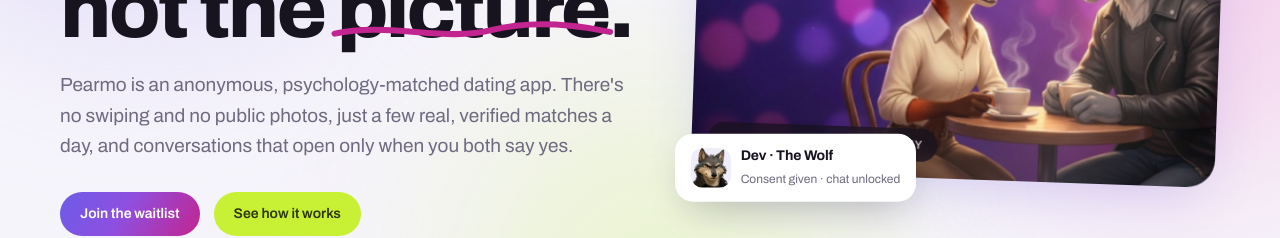
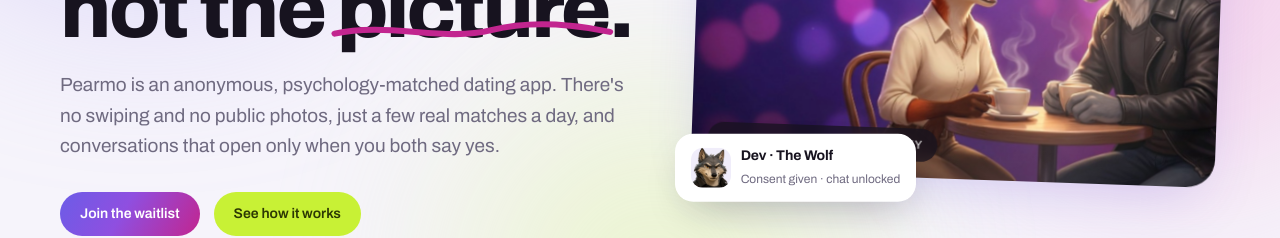
Before and after one commit to Emberloft-Software/pearmo-website, a Next.js app: page / in a window 1280 px wide. Shown: the part 379-617 px from the top of the page. Built offline with nearby package versions, Linux system fonts and the light colour scheme; no server answers; a web font is replaced by a local one.

Commit message:
Correct outdated and false claims: optional verification, consent gates, no emergency contact, push via Firebase, Android-only

```diff
--- a/src/app/opengraph-image.tsx
+++ b/src/app/opengraph-image.tsx
@@ -124,7 +124,7 @@
             }}
           >
             Anonymous, psychology-matched dating. No swiping, no public photos,
-            verified people only.
+            chat only when you both say yes.
           </div>
         </div>
 
--- a/src/app/privacy/page.tsx
+++ b/src/app/privacy/page.tsx
@@ -8,7 +8,7 @@
 
 const title = "Privacy policy";
 const description =
-  "How Pearmo handles your data: avatar-only profiles, ID and liveness verification, private personality scores, and consent gates. Your rights under Sri Lanka's PDPA.";
+  "How Pearmo handles your data: avatar-only profiles, optional selfie verification, private personality scores, and consent gates. Your rights under Sri Lanka's PDPA.";
 
 export const metadata: Metadata = {
   title,
--- a/src/content/legal.ts
+++ b/src/content/legal.ts
@@ -52,9 +52,9 @@
   smsProvider: "Text.lk",
 } as const;
 
-export const LEGAL_LAST_UPDATED = "2026-08-04";
+export const LEGAL_LAST_UPDATED = "2026-10-03";
 
-export const LEGAL_LAST_UPDATED_LABEL = "4 August 2026";
+export const LEGAL_LAST_UPDATED_LABEL = "3 October 2026";
 
 export type LegalBlock =
   | { type: "p"; text: string }
@@ -220,7 +220,12 @@
       { type: "h3", text: "Technical data" },
       {
         type: "p",
-        text: "Our hosting provider logs the usual things a server logs, including IP address, request times, device and app version, and we use those to keep the service running and to spot abuse. That is the extent of it. The app contains no analytics SDK, no advertising identifier, no crash-reporting service and no push-notification tokens; notifications in Pearmo are generated locally by your own phone, so nothing about them reaches us.",
+        text: "Our hosting provider logs the usual things a server logs, including IP address, request times, device and app version, and we use those to keep the service running and to spot abuse. That is the extent of it. The app contains no analytics SDK, no advertising identifier and no crash-reporting service.",
+      },
+      { type: "h3", text: "Notifications" },
+      {
+        type: "p",
+        text: "To notify you about new messages, connection requests, game invites and changes to a shared unlock, the app registers a push token for your phone with Google's Firebase Cloud Messaging, and we store that token against your account. Our server sends each notification through Firebase, so Google handles its text, and for a new message that text includes the message itself. If you turn off notifications for Pearmo in your phone's settings, they stop arriving, but the token stays registered.",
       },
       { type: "h3", text: "This website" },
       {
@@ -259,6 +264,7 @@
           "Supabase, the database, sign-in, file storage and server functions behind the app. Supabase runs our project on Amazon Web Services infrastructure in Singapore. This is where essentially all of your data lives.",
           `${legalFacts.smsProvider}, a Sri Lankan SMS gateway that delivers your sign-in code and so receives your phone number. This is the one provider in this list that is inside Sri Lanka.`,
           "Vercel, which hosts this website and the private page we use to review verification selfies.",
+          "Google, through Firebase Cloud Messaging, which delivers the app's notifications to your phone. It receives your phone's push token and the text of each notification, which for a new message includes the message itself.",
           "Google, during the closed beta only, because the signup form is a Google Form and its responses sit in a Google Sheet that only the two of us can open.",
           "Law enforcement or a regulator, where we are legally required to hand something over, or where we believe in good faith it is necessary to prevent serious harm to someone.",
         ],
@@ -279,7 +285,7 @@
     blocks: [
       {
         type: "p",
-        text: `Your data does not stay in Sri Lanka. Our Supabase project is hosted in ${legalFacts.hostingRegion}, on Amazon Web Services infrastructure, and that is where your profile, messages, trait scores and any verification image are stored and processed. Our website and the internal review page are served by Vercel from its global network.`,
+        text: `Your data does not stay in Sri Lanka. Our Supabase project is hosted in ${legalFacts.hostingRegion}, on Amazon Web Services infrastructure, and that is where your profile, messages, trait scores and any verification image are stored and processed. Our website and the internal review page are served by Vercel from its global network, and notifications pass through Google's Firebase Cloud Messaging, which also runs worldwide.`,
       },
       {
         type: "p",
@@ -666,7 +672,7 @@
           "Onboarding: you answer a personality questionnaire, set who and what you are looking for, and pick an animal character.",
           "Daily matches: each day you get a small set of suggested people, scored against your questionnaire answers. There are no photos to look at.",
           "Connections: you send or receive a connection request. Nobody can message you unless you both agree.",
-          "Icebreaker games such as would-you-rather, 20 questions and draw together, which you can play at any point in a connection. Early chat is capped at a small number of messages.",
+          "Icebreaker games such as would-you-rather, 20 questions and draw together, which you can play at any point in a connection.",
           "Verification: optional, and in this test it is a selfie and a liveness check only. Verified accounts get a badge.",
           "Reporting and rating: you can report someone, and rate a connection after it ends. Ratings feed an internal trust score.",
           "A check-in you can set around a date. Read the limitations section before you rely on it. It does not do what the name suggests.",
@@ -734,6 +740,7 @@
           "Icebreaker game answers, used to run the game.",
           "Reports you file and ratings you give, used for moderation and trust scoring.",
           "Basic account activity, such as when you were last active and how many matches you have had.",
+          "A push token for your phone, so we can send you notifications.",
         ],
       },
       {
@@ -760,6 +767,7 @@
           `Your sign-in code is sent by ${legalFacts.smsProvider}, a Sri Lankan SMS gateway, which sees your phone number. It is the only part of this chain physically inside Sri Lanka.`,
           "Verification selfies sit in private storage and are reached only through short-lived signed links.",
           "Messages are stored in our database in plain text. Pearmo is not end-to-end encrypted. Assume we can technically read them, because we can.",
+          "Notifications are sent through Google's Firebase Cloud Messaging, so Google handles the text of each one, and for a new message that includes the message itself.",
           "The two of us can access the whole database, including chat contents. We open it to debug something, to look at a report, or to review a verification. We will not browse your data out of curiosity and we will not show it to anyone outside the two of us.",
           "Verification selfies are reviewed by a person, one of us, not by any automated system.",
           "We may use anonymised, aggregated patterns from the test, such as “x% of testers stopped during onboarding”, to improve the product and in material we show investors. Your name, number, selfie, messages and profile are never part of that.",
@@ -768,7 +776,7 @@
       },
       {
         type: "p",
-        text: "Other testers see your age, your character, your about text, the traits your questionnaire produced, and your general area. They never see your phone number, your exact date of birth, your individual questionnaire answers, who you are open to, or your selfie.",
+        text: "Other testers see your age, your character, your about text, and your general area. They never see your phone number, your exact date of birth, your questionnaire answers or the trait scores they produce, who you are open to, or your selfie.",
       },
       {
         type: "p",
--- a/src/content/site-content.ts
+++ b/src/content/site-content.ts
@@ -59,7 +59,7 @@
   titleMid: "not the",
   /** Gets the hand-drawn strike-through. */
   titleStruck: "picture",
-  lead: "Pearmo is an anonymous, psychology-matched dating app. There's no swiping and no public photos, just a few real, verified matches a day, and conversations that open only when you both say yes.",
+  lead: "Pearmo is an anonymous, psychology-matched dating app. There's no swiping and no public photos, just a few real matches a day, and conversations that open only when you both say yes.",
   primaryCta: { href: "#waitlist", label: "Join the waitlist" },
   secondaryCta: { href: "#how", label: "See how it works" },
   note: "Your face stays yours. Show up as your avatar.",
@@ -147,7 +147,7 @@
     {
       num: "STEP 03",
       title: "Break the ice before the chat.",
-      body: "Chat doesn't just open. Both people consent, then you unlock it by playing icebreaker games together, including a shared music taste match.",
+      body: "Chat doesn't just open: it unlocks only when you both agree. Icebreaker games, including a shared music taste match, give you something real to talk about first.",
       image: "/assets/app-music-match.webp",
       alt: "Pearmo music match screen comparing shared music taste",
     },
@@ -238,18 +238,18 @@
   cards: [
     {
       icon: "shield" as const,
-      title: "Liveness + ID verification",
-      body: "A selfie liveness check and national ID verification, so the person and the age are both real. Verified badges you can actually believe.",
+      title: "Real-person verification",
+      body: "An optional selfie check, reviewed by a real person, confirms someone real is behind the account. Every profile shows how far it's verified, and the app spells out what a badge does and doesn't mean.",
     },
     {
       icon: "eye-off" as const,
       title: "Your photos stay private",
-      body: "No public photo grid. You show up as your avatar, and your real photos are shared only when you choose, with who you choose.",
+      body: "No public photo grid. You show up as your avatar, and a real photo appears only if you add one and choose to show it.",
     },
     {
       icon: "lock" as const,
       title: "Consent gates everything",
-      body: "Chat, photo reveals and contact details all stay locked until both people opt in. Slowing down is the feature.",
+      body: "Chat and photo sharing stay locked until both people opt in, and either of you can lock them again at any time. Slowing down is the feature.",
     },
   ],
 } as const;
@@ -284,9 +284,13 @@
       image: "/assets/app-shared-unlocks.webp",
       width: 1500,
       height: 1125,
-      alt: "Pearmo shared unlocks screen listing chat, photos, calls, location and gift delivery, each requiring mutual consent",
+      // TODO: this screenshot predates 11 Jul 2026 and still shows the
+      // calls/location/gift unlocks that were removed. Replace it with a
+      // current Shared Unlocks screen (chat + photos & videos only). The
+      // alt text is kept neutral until then so it doesn't restate them.
+      alt: "Pearmo shared unlocks screen, where each unlock needs both people's consent",
       title: "Consent, unlocked one step at a time",
-      body: "Chat, photos, calls, location and even a gift address all stay locked until you both agree. There's also a date safety check-in with an emergency contact for when you meet up.",
+      body: "Chat and photo sharing each stay locked until you both agree, and either of you can switch them off again whenever you like.",
     },
   ],
 } as const;
@@ -312,11 +316,11 @@
     },
     {
       q: "Do I have to upload my photo?",
-      a: "No. Pearmo has no public photo grid. You appear to other users as your chosen animal avatar, and your real photos stay private until you decide to share them with a specific match. That match also has to consent to the reveal.",
+      a: "No. Pearmo has no public photo grid. You appear to other users as your chosen animal avatar. Once you've verified, you can add a real profile photo, and it stays hidden unless you choose to show it. Sending photos inside a chat needs both of you to agree first.",
     },
     {
       q: "How does Pearmo make sure people are real?",
-      a: "Every account goes through a selfie liveness check and national ID verification before it can match. That confirms both that the person is real and that they're over 18. Your ID is used for verification only and is never shown on your profile.",
+      a: "Verification is optional, and every profile shows its level. A selfie check, reviewed by a real person, confirms there's someone real behind the account. Unverified accounts are matched mainly with each other, and sharing photos in a chat needs both people verified. A national ID check that also confirms age is planned but not switched on yet. Verification isn't a background check, and it doesn't vouch for how anyone will behave.",
     },
     {
       q: "How does personality matching work?",
@@ -328,7 +332,7 @@
     },
     {
       q: "Why can't I message someone straight away?",
-      a: "Chat is deliberately gated. Both people have to consent to connect, and then you unlock messaging by playing icebreaker games together, including comparing music taste. That means the first message lands with someone you already know you click with.",
+      a: "Chat is deliberately gated. Both people have to accept the connection and agree to open chat, and either of you can lock it again later. Icebreaker games, including comparing music taste, give you something real to start from, so the first message isn't a cold \"hey\".",
     },
     {
       q: "Is Pearmo free?",
--- a/src/lib/site.ts
+++ b/src/lib/site.ts
@@ -47,10 +47,13 @@
   shortTitle: "Pearmo",
   tagline: "Meet the person, not the picture",
   description:
-    "Pearmo is an anonymous, psychology-matched dating app. There's no swiping and no public photos, just a few real, verified matches a day and chat that opens only when you both say yes. Launching first in Sri Lanka.",
-  /** Kept under ~155 chars for SERP display without truncation. */
+    "Pearmo is an anonymous, psychology-matched dating app. There's no swiping and no public photos, just a few real matches a day and chat that opens only when you both say yes. Launching first in Sri Lanka.",
+  /**
+   * Kept under ~155 chars for SERP display without truncation. Don't say
+   * "verified people only": verification is optional in the app.
+   */
   metaDescription:
-    "Anonymous, psychology-matched dating. No swiping, no public photos, verified people only. Launching first in Sri Lanka. Join the Pearmo waitlist.",
+    "Anonymous, psychology-matched dating. No swiping, no public photos, chat only when you both say yes. Launching first in Sri Lanka. Join the waitlist.",
   locale: "en_LK",
   /** BCP-47 tag for <html lang> and hreflang. */
   lang: "en-LK",
```
Also changed, not shown: src/app/llms.txt/route.ts (+7 -3 lines), src/components/seo/JsonLd.tsx (+6 -5 lines).
